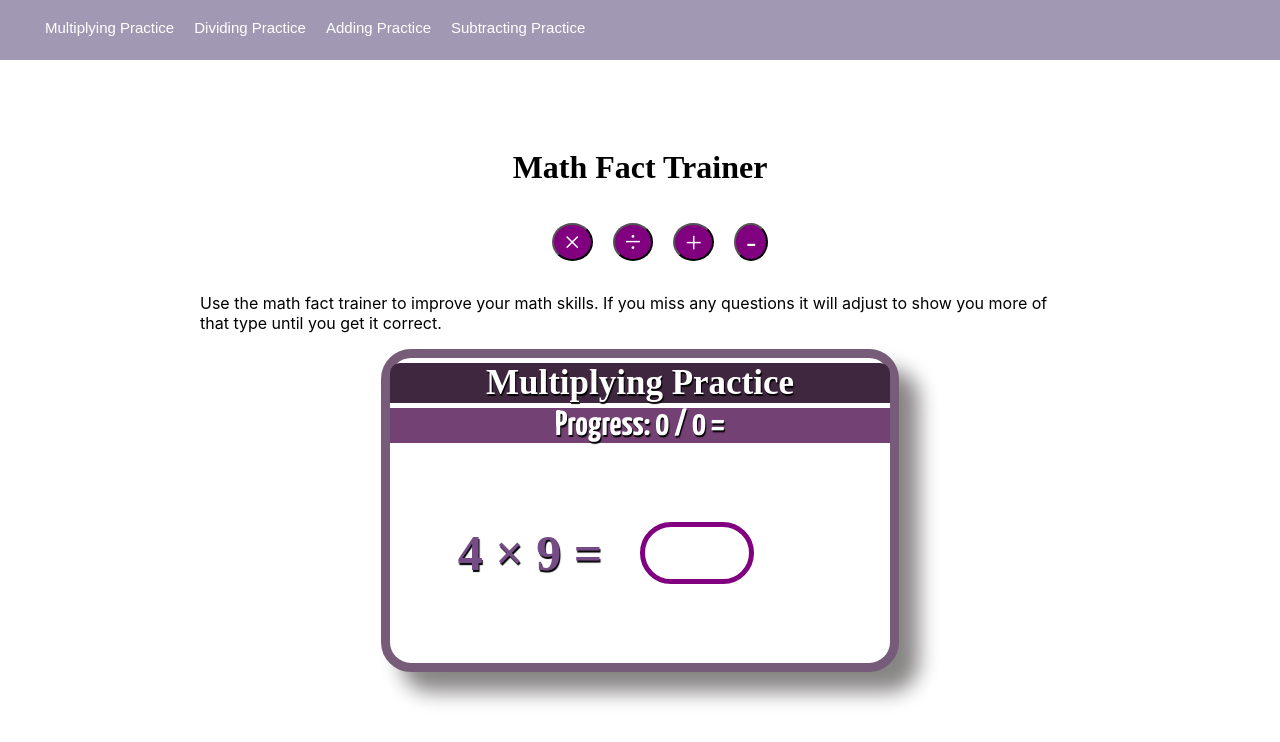
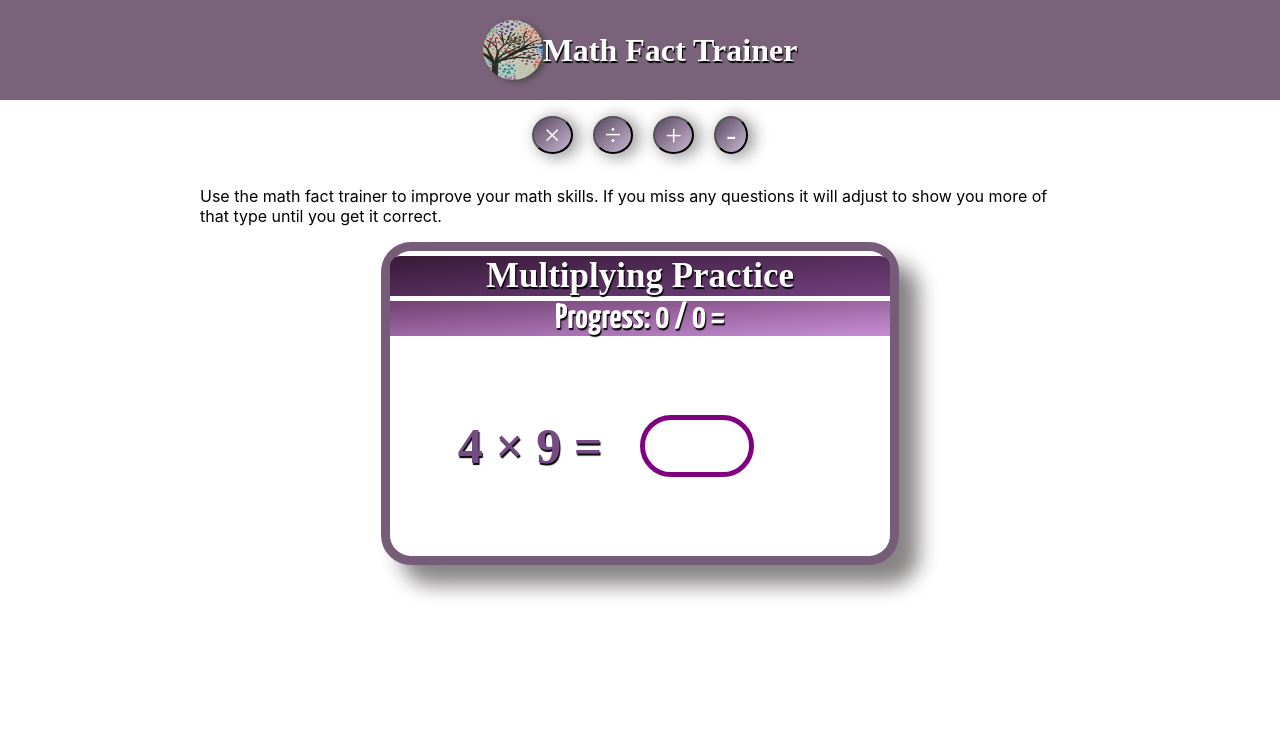
Before and after one commit to MVallery/mathfactmaster, a React (Create React App) app: page / in a window 1280 px wide. Shown: the top 742 px of the page. Built offline with nearby package versions, Linux system fonts and the light colour scheme; a web font is replaced by a local one.

Commit message:
removed top navbar, instead made banner with logo image and added linear gradients for styling

```diff
--- a/src/App.css
+++ b/src/App.css
@@ -3,12 +3,40 @@
 @import url('https://fonts.googleapis.com/css2?family=Cherry+Cream+Soda&display=swap');
 @import url('https://fonts.googleapis.com/css2?family=Yanone+Kaffeesatz:wght@700&display=swap');
 
+.title-banner {
+  /* background-image: url(./assets/images/art-header.png); */
+
+  color:white;
+  text-shadow:1px 2px 1px black;
+  justify-content:center;
+  align-items: center;
+}
+.banner-container {
+  display:flex;
+  justify-content:center;
+  align-items: center;
+  background-color:rgb(122, 98, 122);
+  /* position:absolute; */
+  padding:0px;
+  top:0px;
+  /* display:flex; */
+  margin:0px;
+  width:100vw;
+  height: 100px;
+}
+.logo-banner {
+  border-radius: 50%;
+  width:60px;
+  height:60px;
+  background-color:rgb(122, 98, 122);
+  box-shadow: 4px 2px 5px rgb(77, 77, 77);
+}
 .Giant-container {
   display:flex;
   height: 100vh;
   width: 100vw;
   align-items:center;
- justify-content:center;
+ justify-content:flex-start;
  flex-direction:column;
 }
 .Giant-container-p {
@@ -106,7 +134,8 @@ button:hover {
   font-family: "Cherry Cream Soda";
   text-align:center;
   font-size: 35px;
-  background-color: #3f283f;
+  /* background-color: #3f283f; */
+  background-image: linear-gradient(to bottom right, rgb(56, 26, 56), rgb(117 67 130));
   color: white;
   background-clip:content-box;
   padding:0px 0px 5px 0px;
@@ -126,8 +155,9 @@ button:hover {
   color: white;
   justify-content:top;
   font-size: 35px;
-  background-color: #734173;
-
+  /* background-color: #734173; */
+  /* background-image: linear-gradient(to bottom right, rgb(110, 60, 129), rgb(198, 141, 212)); */
+  background-image: linear-gradient(to bottom right, #734173, rgb(198, 141, 212));
 
 }
 .card-top p {
@@ -226,17 +256,24 @@ h1 {
   display:flex;
   list-style-type:none;
   border:none;
+  padding:0px;
 }
 .li-questiontype {
   padding: 0px 10px 0px 10px;
   margin: 0px 10px;
-  background-color: purple;
+  background-image: linear-gradient(to bottom right, rgb(90, 72, 100), rgb(202, 182, 207));
+  /* background-color: purple; */
   color: white;
   border-radius: 50%;
   font-family: "Cherry Cream Soda";
   font-size: 30px;
+  box-shadow: 5px 2px 15px 2px #a2a2a2
 }
 .li-questiontype:hover {
-  background-color: rgb(167, 4, 167);
+  /* background-color: rgb(167, 4, 167); */
+  background-image: linear-gradient(to bottom right, rgb(69, 53, 78), rgb(136, 82, 150));
+
   cursor:pointer;
+  box-shadow: 5px 2px 15px 2px #797979
+
 }
--- a/src/App.js
+++ b/src/App.js
@@ -5,6 +5,7 @@ import Star from './assets/images/star.png';
 import Check from './assets/images/check.png';
 import RedX from './assets/images/redx.png';
 import Blank from './assets/images/blank.png';
+import Logo from './assets/images/logo.jpg';
 
 
 
@@ -502,8 +503,10 @@ function App() {
 
   return (
     <div className="Giant-container">
-      <h1>Math Fact Trainer</h1>
-
+      <div className="banner-container">
+        <img className="logo-banner" src={Logo}></img>
+        <h1 className= "title-banner">Math Fact Trainer</h1>
+      </div>
       <ul className="ul-questiontype">
        <div>
         {/* <li>
@@ -547,11 +550,9 @@ function App() {
 
 
       <p className="Giant-container-p">Use the math fact trainer to improve your math skills. If you miss any questions it will adjust to show you more of that type until you get it correct.</p>
-       <ul className="ul-nav">
+       {/* <ul className="ul-nav">
        <div>
-        {/* <li>
-          <a className="nav-bar" href="default.asp">Home</a>
-        </li> */}
+
         <li>
         <button className="nav-bar"
           onClick={() => {
@@ -584,7 +585,7 @@ function App() {
         </li>
 
         </div>
-      </ul>
+      </ul> */}
       {questionList.filter(r => r.status !== '').length > 10 ? null:(
       <div className="problem-card">
       <div className="card-title">
```
Also changed, not shown: src/assets/images/art-header.png (added), src/assets/images/logo.jpg (added).
